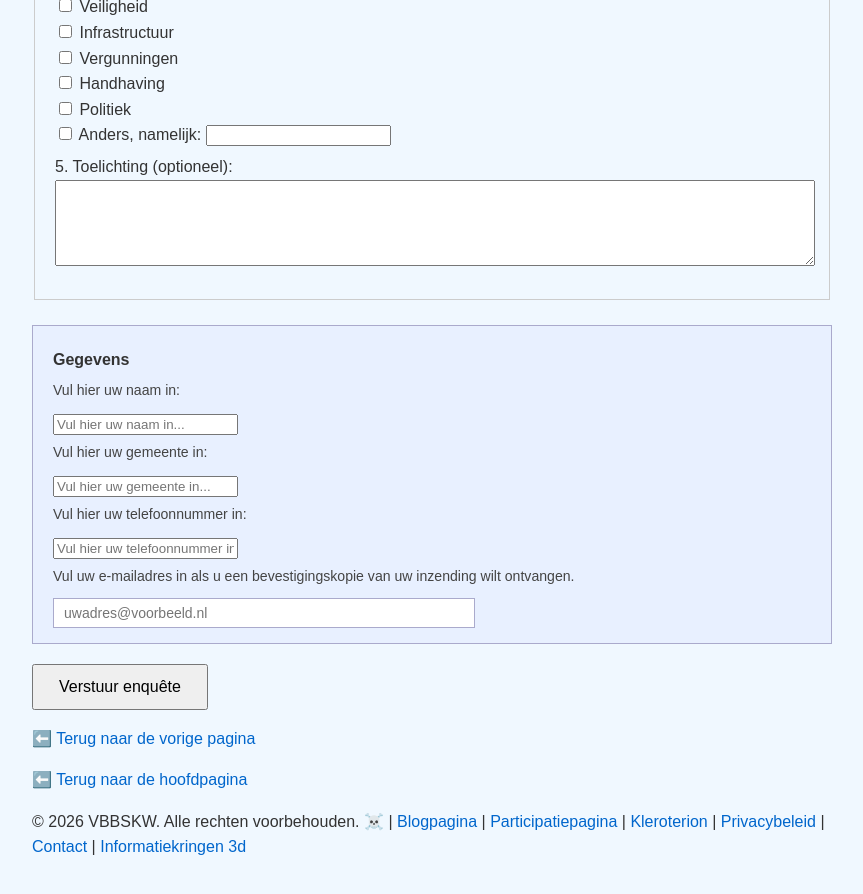
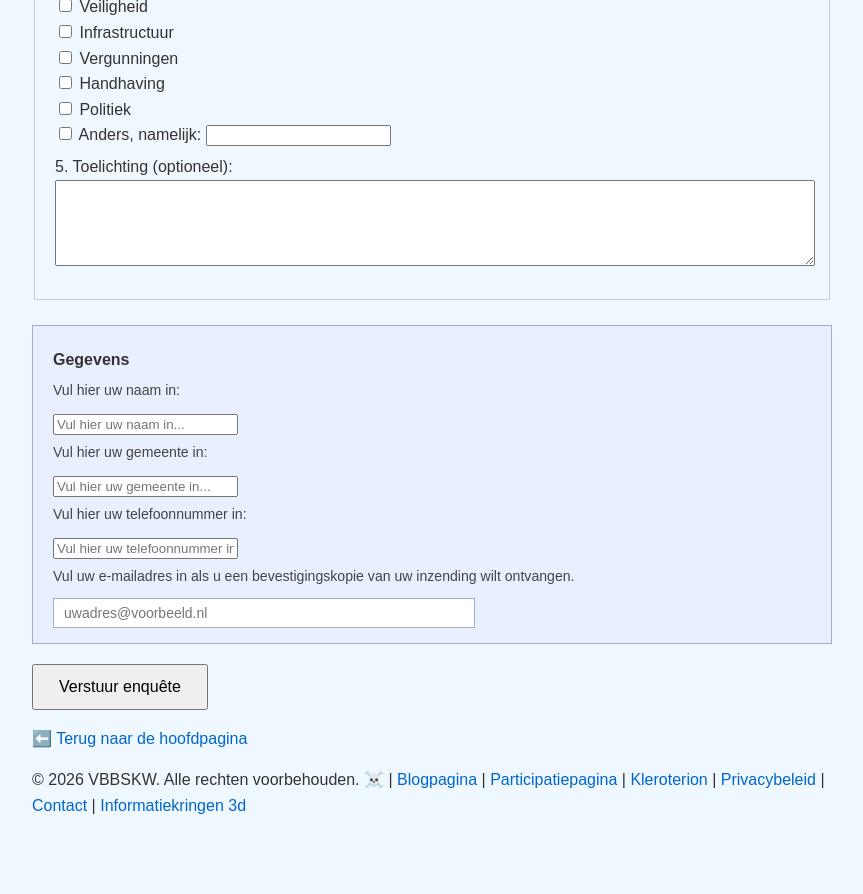
Before and after one commit to Klikblitser/VBBSKW, a Jekyll site: the page built from enquete.html, in a window 1280 px wide and 900 px high, scrolled down 1186 px. Shown: the top 894 px of the window, without its empty margins (208-1071 px from the left). Built offline with Jekyll 4.4.1, drawn with Linux system fonts in a browser that asks for light colours; after the commit the page ends 2044 px from its top, so only the background shows below that.

Commit message:
aanpassing

```diff
--- a/enquete.html
+++ b/enquete.html
@@ -238,8 +238,6 @@ Voor het mogelijk maken en nuttig zijn van de loting moet er een mandaat zijn da
 })();
 </script>
 
-<p><a href="/velsen.html">⬅️ Terug naar de vorige pagina</a></p>
-
 <p><a href="/index.html">⬅️ Terug naar de hoofdpagina</a></p>
 
 </body>
```
